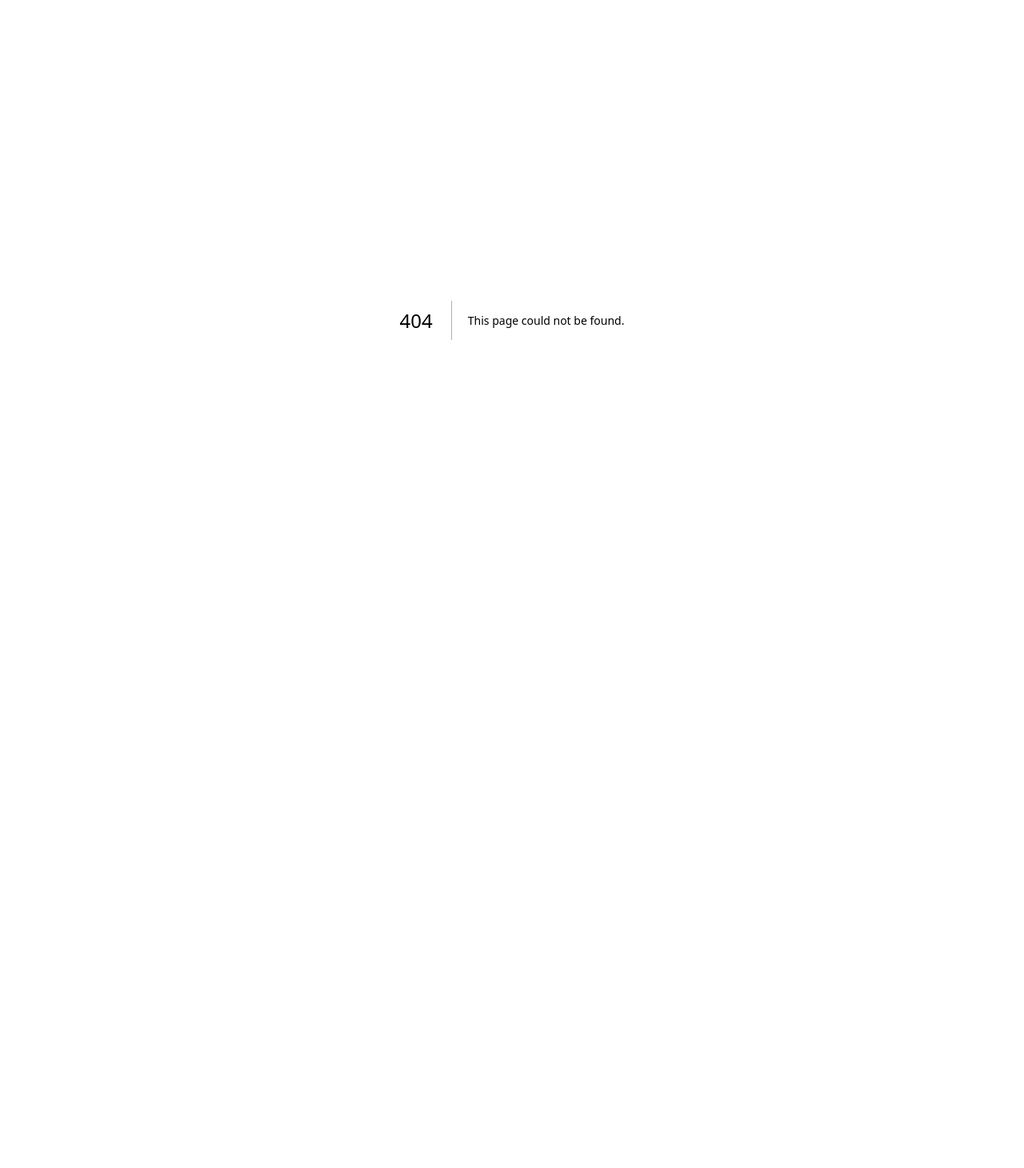
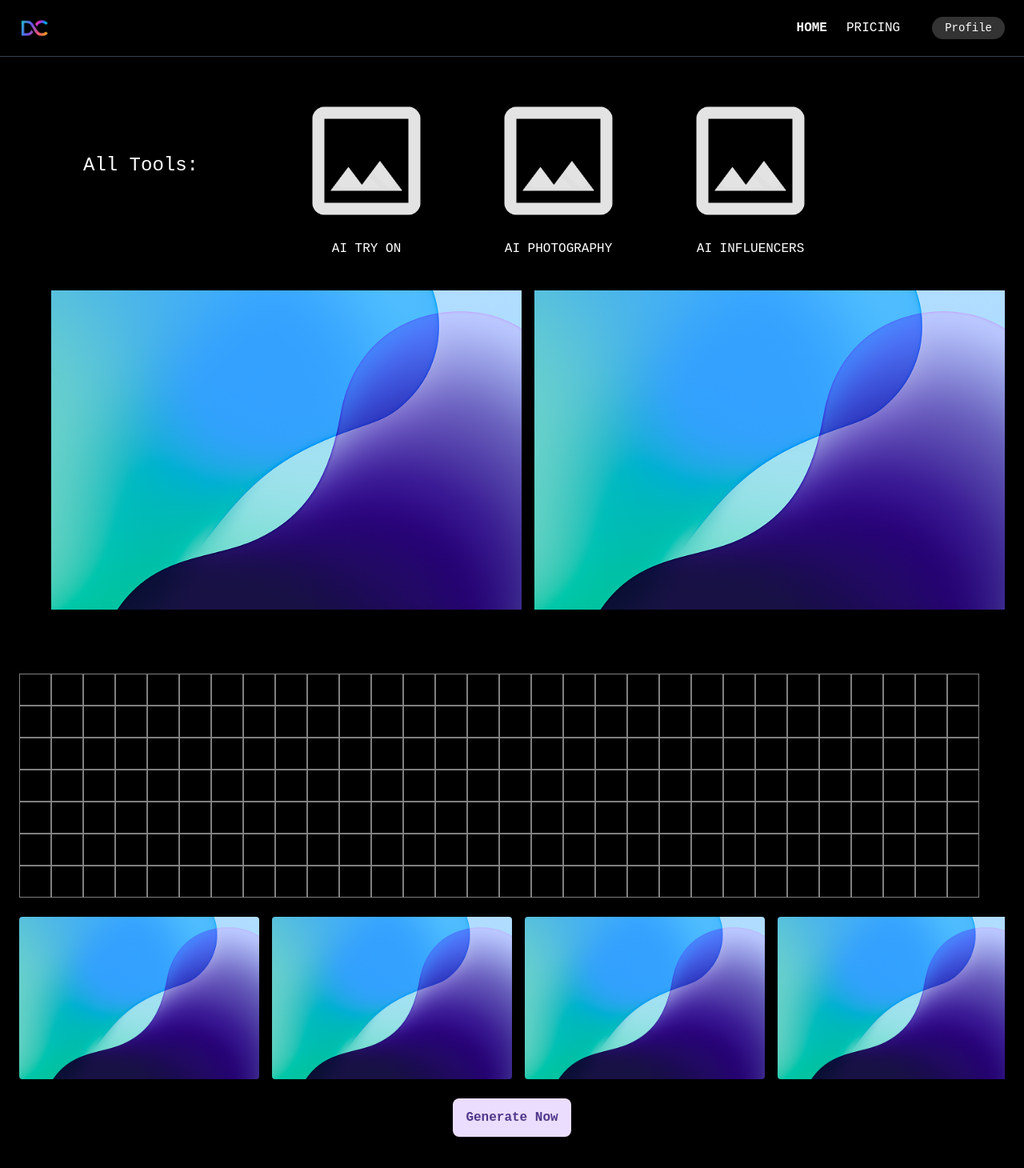
Before and after one commit to ShraddhaSharma24/dcversewebsite, a Next.js app: page /dashboard in a window 1280 px wide. Before the commit this address had no page. Shown: the whole page at 80% size. Before the commit the page ends 800 px from the top, so only its background shows below. Built offline with nearby package versions, Linux system fonts and the light colour scheme.

Commit message:
feat: added dashboard page

```diff
--- /dev/null
+++ b/src/app/components/Navbar.tsx
@@ -0,0 +1,20 @@
+import Link from "next/link";
+import Image from "next/image";
+
+export default function Navbar() {
+  return (
+    <nav className="flex items-center justify-between px-6 py-4 border-b border-gray-700 bg-black">
+      <div className="flex items-center gap-2">
+        <span className="font-bold">
+            <Image src="/dcverse_logo.png" width={40} height={40} alt="Logo" />
+        </span>
+      </div>
+
+      <div className="flex items-center gap-6">
+        <Link href="/" className="font-bold">HOME</Link>
+        <Link href="/pricing">PRICING</Link>
+        <button className="ml-4 px-4 py-1 bg-[#333333] rounded-full text-sm ">Profile</button>
+      </div>
+    </nav>
+  );
+}
--- /dev/null
+++ b/src/app/components/ToolCard.tsx
@@ -0,0 +1,13 @@
+import  Image from 'next/image';
+interface ToolCardProps {
+  title: string;
+}
+
+export default function ToolCard({ title }: ToolCardProps) {
+  return (
+    <div className="flex flex-col items-center justify-center">
+        <Image src="/image-placeholder.png" width={180} height={180} alt="Sample" />
+      <p className="mt-2 text-md">{title}</p>
+    </div>
+  );
+}
--- /dev/null
+++ b/src/app/components/grid.tsx
@@ -0,0 +1,38 @@
+"use client";
+import { useEffect, useState } from "react";
+
+export default function GridBox() {
+  const [boxes, setBoxes] = useState<number>(0);
+
+  useEffect(() => {
+    // Runs only on the client
+    const width = window.innerWidth;
+    const height = 256; // h-64 = 64 * 4px = 256px
+    const cols = Math.ceil(width / 40);
+    const rows = Math.ceil(height / 40);
+    setBoxes(cols * rows);
+
+    // ✅ Optional: Handle resizing
+    const handleResize = () => {
+      const newCols = Math.ceil(window.innerWidth / 40);
+      const newRows = Math.ceil(8);
+      setBoxes(newCols * newRows);
+    };
+
+    window.addEventListener("resize", handleResize);
+    return () => window.removeEventListener("resize", handleResize);
+  }, []);
+
+  return (
+    <div className="w-full h-70 bg-black flex items-center justify-center mb-6 relative overflow-hidden">
+      <div className="absolute inset-0 grid grid-cols-[repeat(auto-fill,_40px)]">
+        {Array.from({ length: boxes }).map((_, i) => (
+          <div
+            key={i}
+            className="border border-white/50 w-10 h-10"
+          />
+        ))}
+      </div>
+    </div>
+  );
+}
--- /dev/null
+++ b/src/app/dashboard/page.tsx
@@ -0,0 +1,54 @@
+import Navbar from "@/app/components/Navbar";
+import ToolCard from "@/app/components/ToolCard";
+import Image from "next/image";
+import GridBox from "@/app/components/grid";
+import Link from "next/link";
+
+export default function Home() {
+  return (
+    <div className="relative h-full bg-black text-white">
+        <div className="sticky top-0">
+            <Navbar/>
+        </div>
+      {/* Tools Section */}
+      <section className="px-6 py-10">
+        <div className="flex flex-row gap-30">
+        <h2 className="text-2xl mb-6 text-white ml-20 text-center align-left pt-20">All Tools:</h2>
+        <div className="flex gap-15">
+          <ToolCard title="AI TRY ON" />
+          <ToolCard title="AI PHOTOGRAPHY" />
+          <ToolCard title="AI INFLUENCERS" />
+        </div>
+        </div>
+
+        <div className="grid grid-cols-2 gap-4 mt-10 ml-10">
+          <Image src="/image.png" width={600} height={600} alt="Sample" />
+          <Image src="/image.png" width={600} height={600} alt="Sample" />
+        </div>
+      </section>
+
+      {/* Grid Section */}
+      <section className="px-6 py-10">
+      <GridBox />
+       <div className="w-full overflow-x-auto hide-scrollbar">
+        <div className="grid grid-flow-col auto-cols-max gap-4 ">
+            {[...Array(10)].map((_, i) => (
+            <Image
+                key={i}
+                src="/image.png"
+                width={300}
+                height={200}
+                alt="Thumb"
+                className="rounded"
+            />
+            ))}
+        </div>
+        </div>
+
+        <div className="flex justify-center mt-6">
+          <button className="px-4 py-3 bg-[#EADDFE] rounded-md text-[#4F378A] font-bold">Generate Now</button>
+        </div>
+      </section>
+    </div>
+  );
+}
```
Also changed, not shown: public/image-placeholder.png (added), public/image.png (added).
